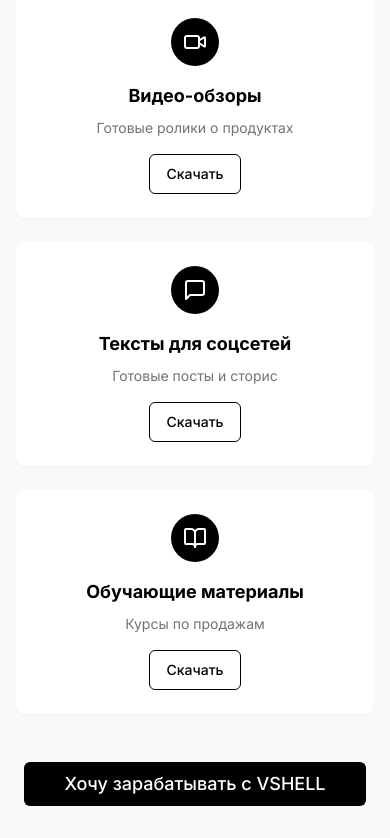
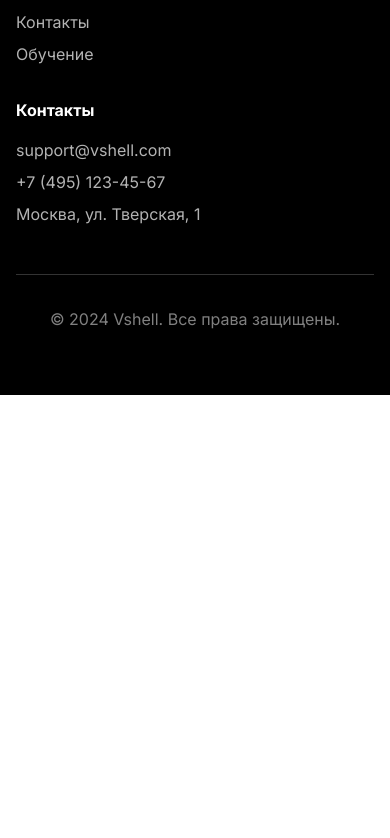
Before and after one commit to pr-poehali-dev/cosmetics-referral-site, a React (Vite) app: page / in a window 390 px wide. Shown: the part 5746-6584 px from the top of the page. After the commit the page ends 6141 px from the top, so only its background shows below. Built offline with nearby package versions, Linux system fonts and the light colour scheme.

Commit message:
Удаление блока партнеров

```diff
--- a/src/pages/Index.tsx
+++ b/src/pages/Index.tsx
@@ -20,7 +20,6 @@ const Index = () => {
             <nav className="hidden md:flex space-x-8">
               <a href="#program" className="text-vshell-text hover:text-black transition-colors font-medium">Программа</a>
               <a href="#earnings" className="text-vshell-text hover:text-black transition-colors font-medium">Доходы</a>
-              <a href="#materials" className="text-vshell-text hover:text-black transition-colors font-medium">Материалы</a>
             </nav>
             <Button className="bg-black hover:bg-gray-800 text-white font-medium px-6">
               Войти в кабинет
@@ -284,44 +283,7 @@ const Index = () => {
         </div>
       </section>
 
-      {/* Materials for Partners */}
-      <section id="materials" className="py-20 bg-vshell-gray">
-        <div className="container mx-auto px-4">
-          <h2 className="text-3xl md:text-4xl font-bold text-black mb-12 text-center tracking-tight">
-            Материалы для партнеров
-          </h2>
 
-          <div className="grid md:grid-cols-2 lg:grid-cols-4 gap-6 mb-12">
-            {[
-              { icon: 'Image', title: 'Визуальные материалы', desc: 'Баннеры, карточки товаров' },
-              { icon: 'Video', title: 'Видео-обзоры', desc: 'Готовые ролики о продуктах' },
-              { icon: 'MessageSquare', title: 'Тексты для соцсетей', desc: 'Готовые посты и сторис' },
-              { icon: 'BookOpen', title: 'Обучающие материалы', desc: 'Курсы по продажам' }
-            ].map((item, index) => (
-              <Card key={index} className="border-0 shadow-sm hover:shadow-md transition-shadow text-center bg-white">
-                <CardContent className="p-6">
-                  <div className="w-12 h-12 bg-black rounded-full flex items-center justify-center mx-auto mb-4">
-                    <Icon name={item.icon as any} size={24} className="text-white" />
-                  </div>
-                  <h3 className="text-lg font-bold text-black mb-2">
-                    {item.title}
-                  </h3>
-                  <p className="text-vshell-accent text-sm mb-4">{item.desc}</p>
-                  <Button variant="outline" className="border-black text-black hover:bg-black hover:text-white font-medium">
-                    Скачать
-                  </Button>
-                </CardContent>
-              </Card>
-            ))}
-          </div>
-
-          <div className="text-center">
-            <Button size="lg" className="bg-black hover:bg-gray-800 text-white px-10 py-4 text-lg font-medium">
-              Хочу зарабатывать с VSHELL
-            </Button>
-          </div>
-        </div>
-      </section>
 
       {/* Footer */}
       <footer className="bg-black text-white py-16">
```
